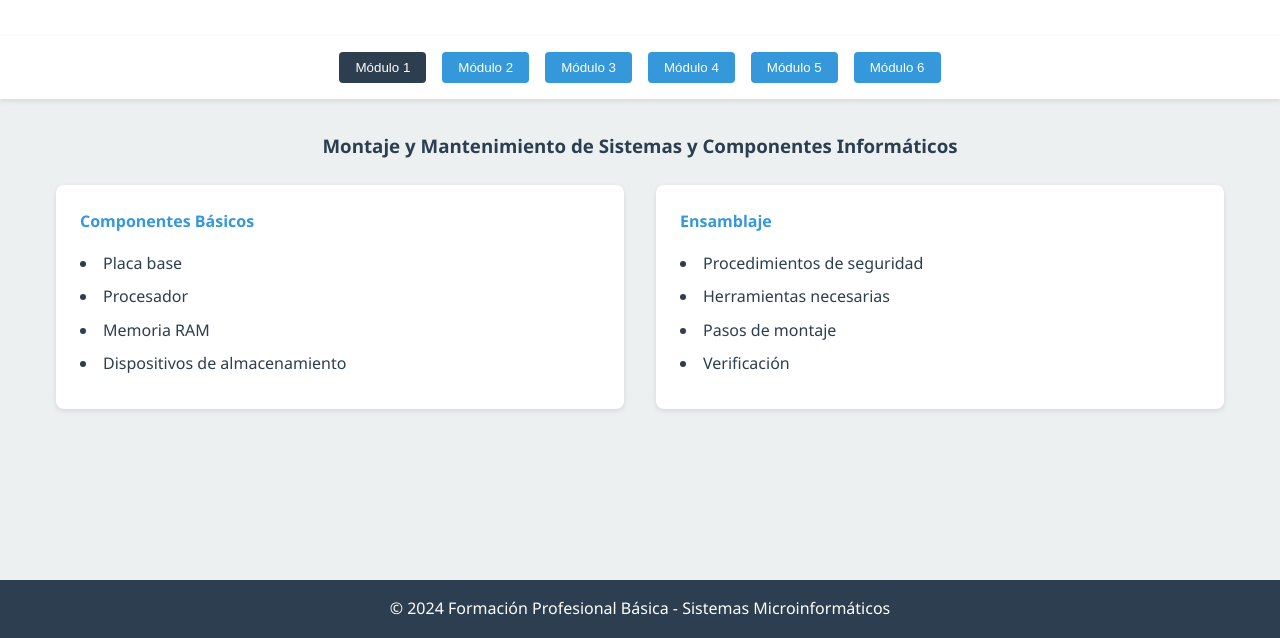
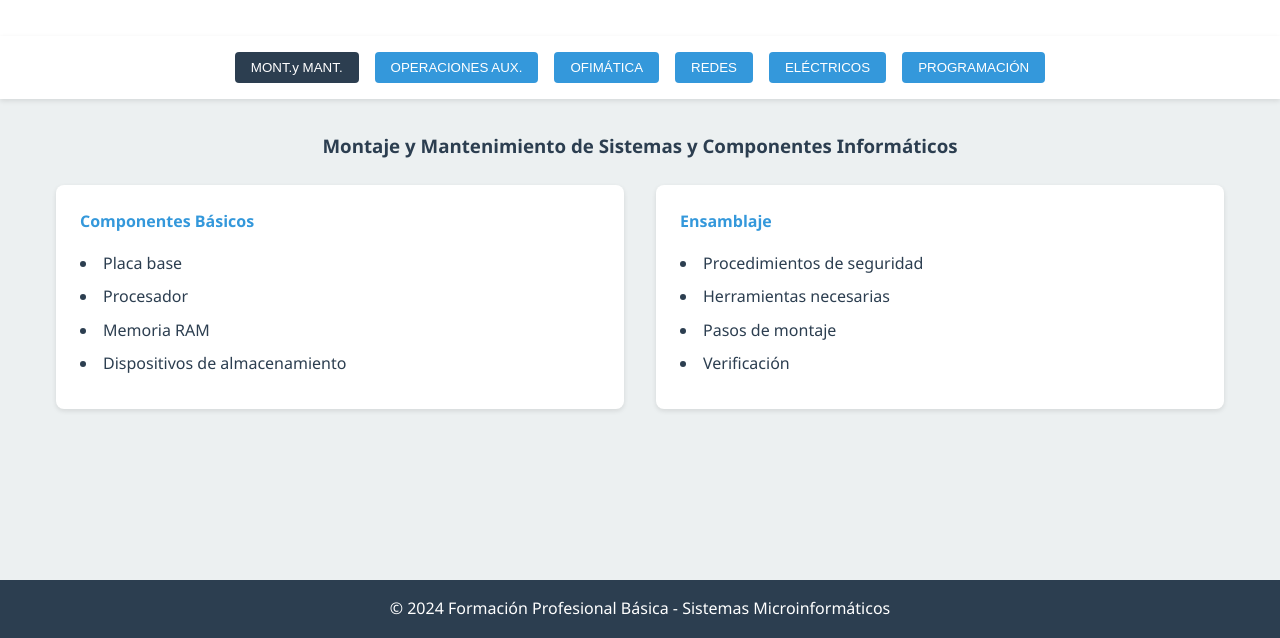
Before and after one commit to CEE-Cambrils/PPESISTEMASMICROINFORMATICOS, a plain HTML site: page index.html in a window 1280 px wide. Shown: the part 162-800 px from the top of the page. Drawn offline with Linux system fonts and the light colour scheme.

Commit message:
Update index.html
Cambio en los nombres de los botones, En lugar de Módulo 1, Módulo 2 aparece el nombre de la asignatura.

```diff
--- a/index.html
+++ b/index.html
@@ -21,12 +21,12 @@
   </header>
 
   <nav>
-    <button class="nav-btn active" data-module="1">Módulo 1</button>
-    <button class="nav-btn" data-module="2">Módulo 2</button>
-    <button class="nav-btn" data-module="3">Módulo 3</button>
-    <button class="nav-btn" data-module="4">Módulo 4</button>
-    <button class="nav-btn" data-module="5">Módulo 5</button>
-    <button class="nav-btn" data-module="6">Módulo 6</button>
+    <button class="nav-btn active" data-module="1">MONT.y MANT.</button>
+    <button class="nav-btn" data-module="2">OPERACIONES AUX.</button>
+    <button class="nav-btn" data-module="3">OFIMÁTICA</button>
+    <button class="nav-btn" data-module="4">REDES</button>
+    <button class="nav-btn" data-module="5">ELÉCTRICOS</button>
+    <button class="nav-btn" data-module="6">PROGRAMACIÓN</button>
   </nav>
 
   <main>
```
